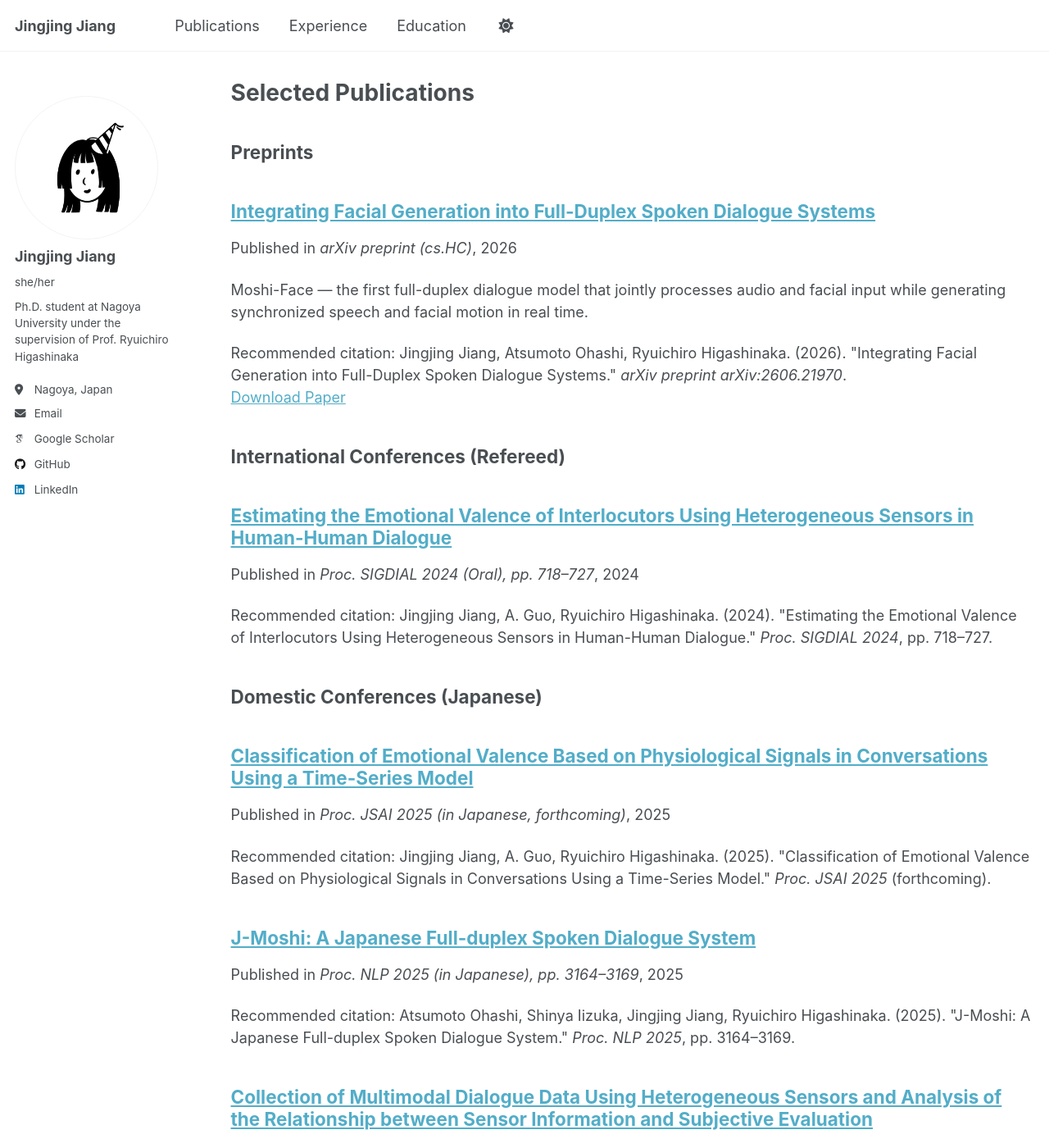
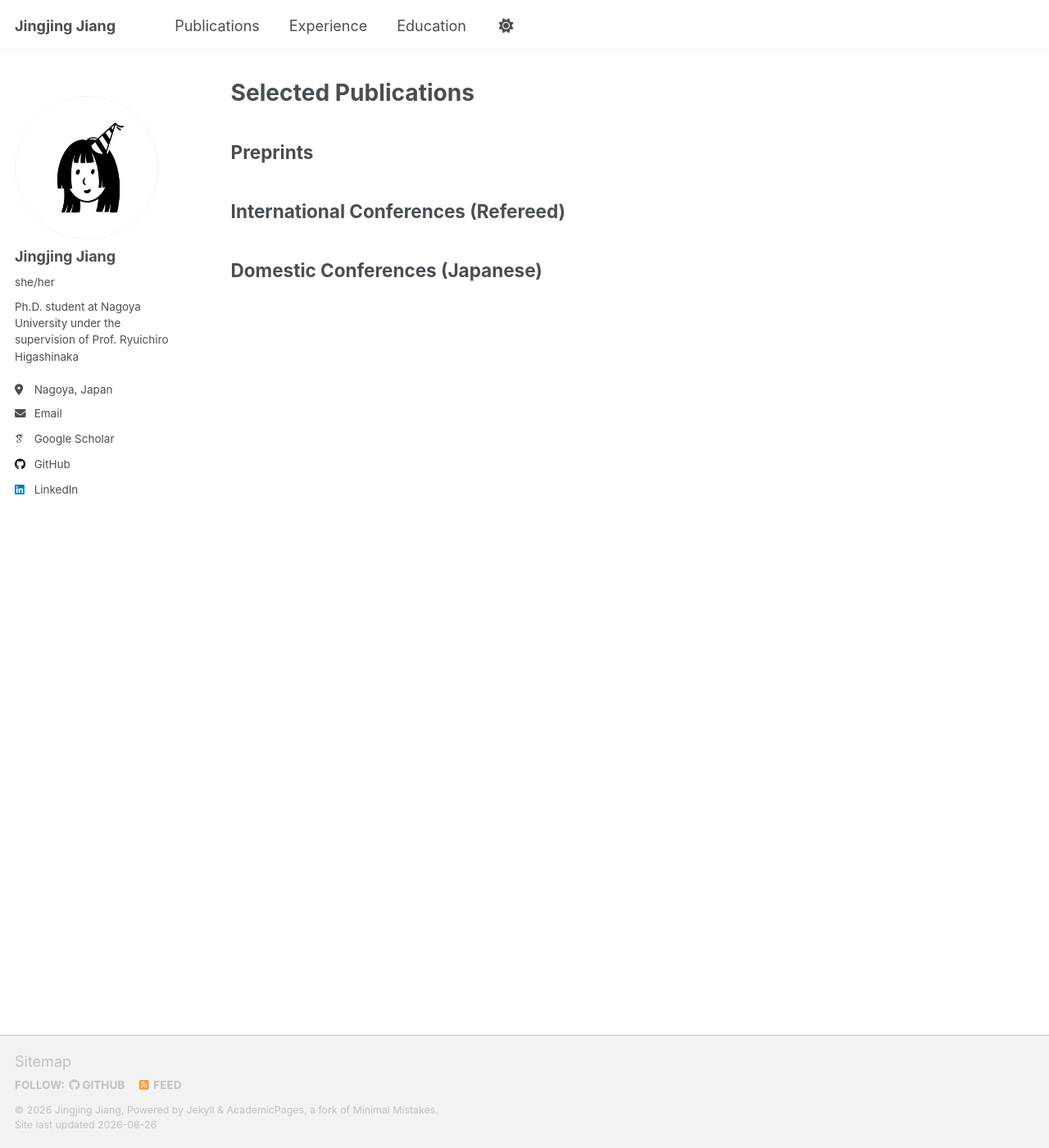
Before and after one commit to jjzip/jjzip.github.io, a Jekyll site: the page built from _pages/publications.md, in a window 1280 px wide and 1400 px high. Shown: the whole window at 82% size. Built offline with Jekyll 4.4.1, drawn with Linux system fonts in a browser that asks for light colours; some web fonts are replaced; a script that is not in the unit is left out; some of the changed text lies outside the part shown.

Commit message:
initial commit

```diff
--- a/_pages/education.md
+++ /dev/null
@@ -1,17 +0,0 @@
----
-layout: archive
-title: "Education"
-permalink: /education/
-author_profile: true
----
-
-* **Ph.D. in Informatics**, Nagoya University, 2025.04 – present (Advisor: Ryuichiro Higashinaka)
-* **M.S. in Informatics**, Nagoya University, 2023.04 – 2025.03 (Advisor: Ryuichiro Higashinaka)
-<!-- * **B.S. in Information Systems Engineering**, Soka University, 2021.04 – 2023.03 (Advisor: Masayasu Atsumi)
-* **B.A. in Japanese Language & Linguistics**, Dalian Maritime University, 2018.09 – 2022.06 -->
-
-## Languages
-
-* **English** — Business level
-* **Japanese** — Business level
-* **Chinese (Mandarin)** — Native
--- a/_publications/2024-emotional-valence-sigdial.md
+++ /dev/null
@@ -1,11 +0,0 @@
----
-title: "Estimating the Emotional Valence of Interlocutors Using Heterogeneous Sensors in Human-Human Dialogue"
-collection: publications
-category: international
-permalink: /publication/2024-emotional-valence-sigdial
-excerpt: ''
-date: 2024-09-01
-venue: 'Proc. SIGDIAL 2024 (Oral), pp. 718–727'
-citation: 'Jingjing Jiang, A. Guo, Ryuichiro Higashinaka. (2024). &quot;Estimating the Emotional Valence of Interlocutors Using Heterogeneous Sensors in Human-Human Dialogue.&quot; <i>Proc. SIGDIAL 2024</i>, pp. 718–727.'
----
-Oral presentation at SIGDIAL 2024.
--- a/_publications/2024-multimodal-dialogue-collection.md
+++ /dev/null
@@ -1,10 +0,0 @@
----
-title: "Collection of Multimodal Dialogue Data Using Heterogeneous Sensors and Analysis of the Relationship between Sensor Information and Subjective Evaluation"
-collection: publications
-category: domestic
-permalink: /publication/2024-multimodal-dialogue-collection
-excerpt: ''
-date: 2024-05-01
-venue: 'Proc. JSAI 2024 (in Japanese)'
-citation: 'Jingjing Jiang, A. Guo, Ryuichiro Higashinaka. (2024). &quot;Collection of Multimodal Dialogue Data Using Heterogeneous Sensors and Analysis of the Relationship between Sensor Information and Subjective Evaluation.&quot; <i>Proc. JSAI 2024</i>.'
----
--- a/_publications/2025-emotional-valence-timeseries.md
+++ /dev/null
@@ -1,10 +0,0 @@
----
-title: "Classification of Emotional Valence Based on Physiological Signals in Conversations Using a Time-Series Model"
-collection: publications
-category: domestic
-permalink: /publication/2025-emotional-valence-timeseries
-excerpt: ''
-date: 2025-06-01
-venue: 'Proc. JSAI 2025 (in Japanese, forthcoming)'
-citation: 'Jingjing Jiang, A. Guo, Ryuichiro Higashinaka. (2025). &quot;Classification of Emotional Valence Based on Physiological Signals in Conversations Using a Time-Series Model.&quot; <i>Proc. JSAI 2025</i> (forthcoming).'
----
--- a/_publications/2025-j-moshi.md
+++ /dev/null
@@ -1,10 +0,0 @@
----
-title: "J-Moshi: A Japanese Full-duplex Spoken Dialogue System"
-collection: publications
-category: domestic
-permalink: /publication/2025-j-moshi
-excerpt: ''
-date: 2025-03-01
-venue: 'Proc. NLP 2025 (in Japanese), pp. 3164–3169'
-citation: 'Atsumoto Ohashi, Shinya Iizuka, Jingjing Jiang, Ryuichiro Higashinaka. (2025). &quot;J-Moshi: A Japanese Full-duplex Spoken Dialogue System.&quot; <i>Proc. NLP 2025</i>, pp. 3164–3169.'
----
--- a/_publications/2026-moshi-face.md
+++ /dev/null
@@ -1,14 +0,0 @@
----
-title: "Integrating Facial Generation into Full-Duplex Spoken Dialogue Systems"
-collection: publications
-category: preprints
-permalink: /publication/2026-moshi-face
-excerpt: 'Moshi-Face — the first full-duplex dialogue model that jointly processes audio and facial input while generating synchronized speech and facial motion in real time.'
-date: 2026-06-20
-venue: 'arXiv preprint (cs.HC)'
-paperurl: 'https://arxiv.org/abs/2606.21970'
-citation: 'Jingjing Jiang, Atsumoto Ohashi, Ryuichiro Higashinaka. (2026). &quot;Integrating Facial Generation into Full-Duplex Spoken Dialogue Systems.&quot; <i>arXiv preprint arXiv:2606.21970</i>.'
----
-Moshi-Face introduces a face codec (a VQ-VAE over 3D head meshes) and a Face Transformer that extends Moshi to generate synchronized audio and facial-motion tokens in real time, preserving the dialogue quality of the audio-only model.
-
-[Read on arXiv](https://arxiv.org/abs/2606.21970){:target="_blank"} &nbsp;·&nbsp; [PDF](https://arxiv.org/pdf/2606.21970){:target="_blank"}
```
Also changed, not shown: _pages/about.md (+76 -5 lines), _pages/experience.md (+7 -1 lines).
